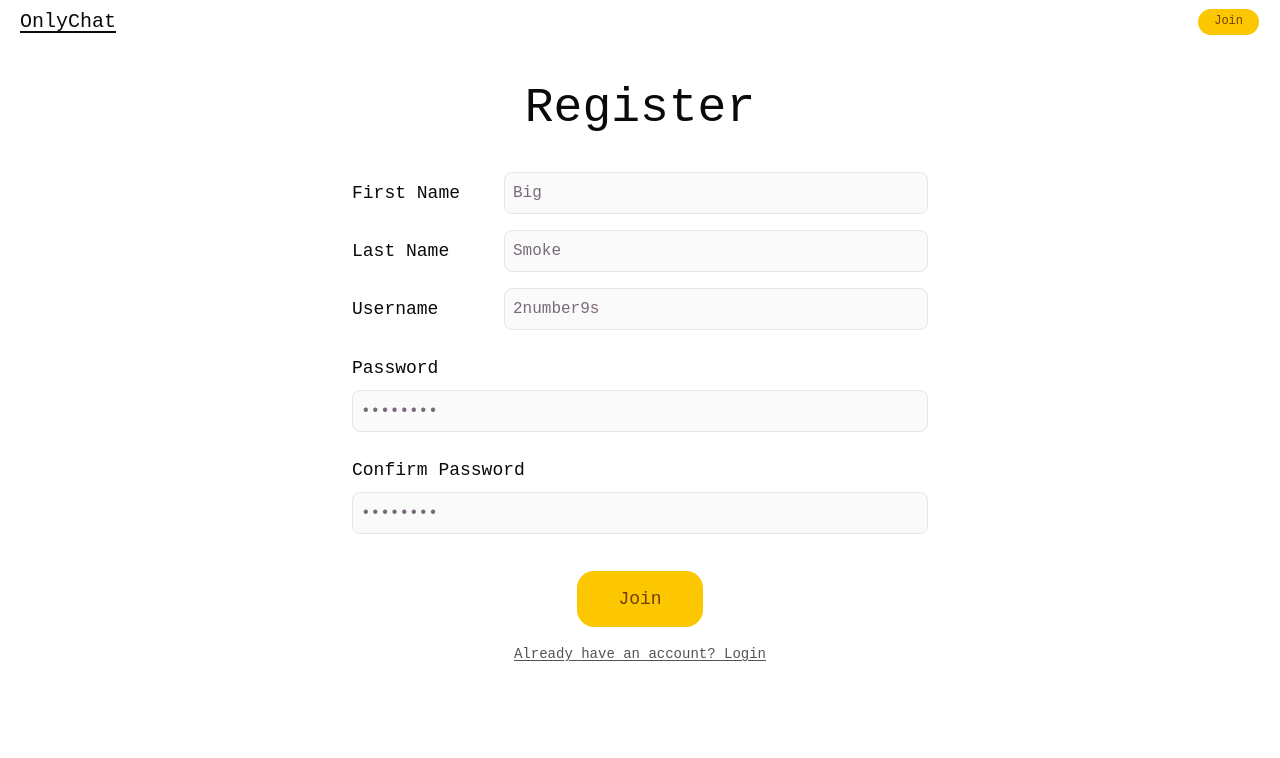
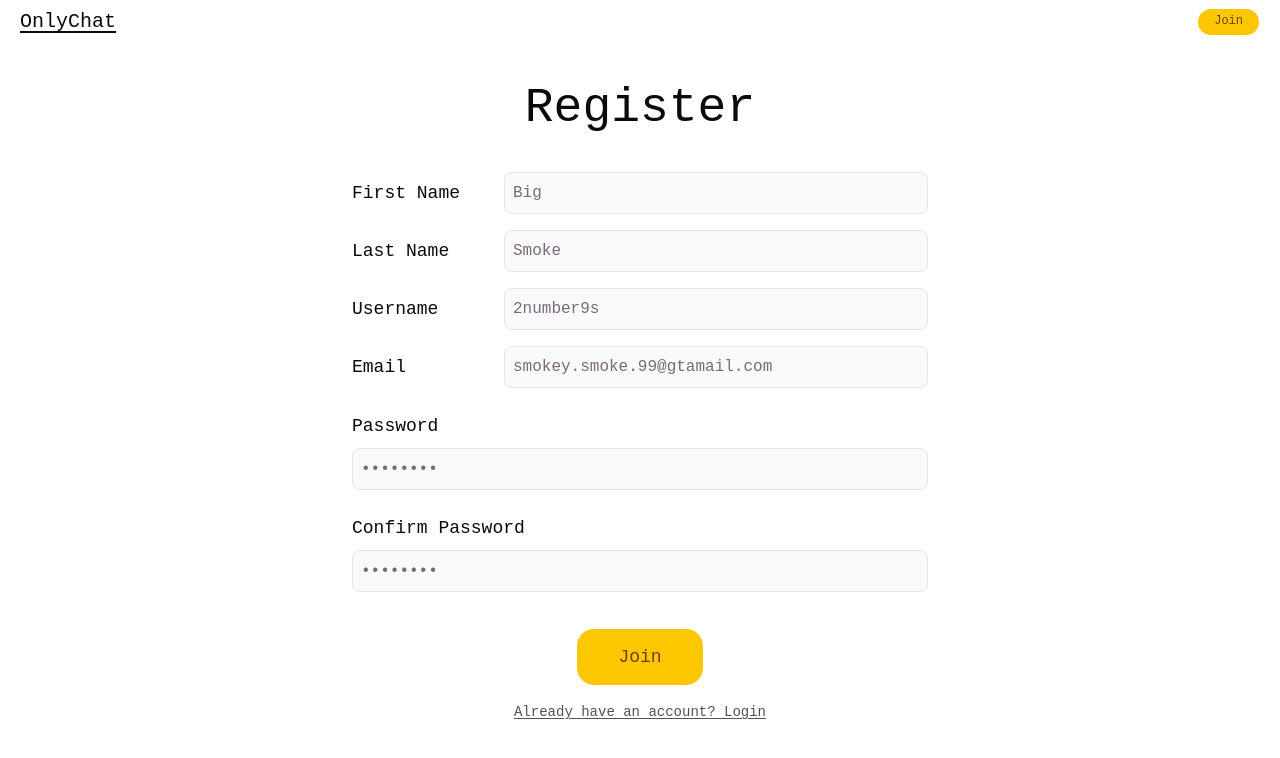
Before and after one commit to fromscode/members-only, a React (Vite) app in the folder client/: page /join in a window 1280 px wide. Both pictures are taken after a click on the element "New to OnlyChat? Create an account first". Shown: the top 758 px of the page. Built offline with nearby package versions, Linux system fonts and the light colour scheme.

Commit message:
Connect register

```diff
--- a/client/src/components/Register.tsx
+++ b/client/src/components/Register.tsx
@@ -3,18 +3,10 @@ import { useState } from "react"
 
 import { Eye, EyeOff } from "lucide-react"
 
-import {
-  Field,
-  FieldDescription,
-  FieldGroup,
-  FieldLabel,
-  FieldLegend,
-  FieldSeparator,
-  FieldSet,
-  FieldError,
-} from "@/components/ui/field"
+import { Field, FieldGroup, FieldLabel } from "@/components/ui/field"
 
 import { Input } from "@/components/ui/input"
+import { useNavigate } from "react-router"
 
 type RegisterProps = {
   toggleDisplay: () => void
@@ -30,17 +22,73 @@ export default function Register({
   const [password, setPassword] = useState<string>("")
   const [firstname, setFirstname] = useState<string>("")
   const [lastname, setLastname] = useState<string>("")
+  const [email, setEmail] = useState<string>("")
   const [confirmPassword, setConfirmPassword] = useState<string>("")
 
   const [showPassword, setShowPassword] = useState(false)
   const [showConfirmPassword, setShowConfirmPassword] = useState(false)
+
+  const [errorMessage, setErrorMessage] = useState<string>("")
+
+  const navigate = useNavigate()
+
+  async function handleSubmit(e: React.SubmitEvent) {
+    e.preventDefault()
+
+    if (password !== confirmPassword) {
+      setErrorMessage("Password and Confirm Password does not match")
+      return
+    }
+
+    const backend = import.meta.env.VITE_backend_uri as string
+    try {
+      const response = await fetch(backend + "register", {
+        method: "POST",
+        body: JSON.stringify({
+          firstname,
+          lastname,
+          username,
+          email,
+          password,
+        }),
+        mode: "cors",
+        headers: {
+          "Content-Type": "application/json",
+        },
+      })
+
+      const resBody = await response.json()
+
+      if (response.status == 400) {
+        setErrorMessage(resBody.message)
+        // } else if (response.status == 401) {
+        //   setErrorMessage("Incorrect username or password")
+      } else if (response.status == 200) {
+        const token = (await response.json()).token as string
+        localStorage.setItem("token", token)
+        navigate("/messages")
+      } else if (response.status == 500) {
+        setErrorMessage("Internal Server Error")
+      } else {
+        setErrorMessage(response.status + " error")
+      }
+    } catch (err) {
+      setErrorMessage("Some error occurred, Refer to console")
+      console.error(err)
+    }
+  }
 
   return (
     <>
       <div className="flex flex-col items-center justify-center px-5">
         <section className="w-xl shrink">
           <h1 className="mt-10 mb-10 text-center text-5xl">Register </h1>
-          <form>
+          {errorMessage && (
+            <div className="mb-5 rounded-bl-xs bg-red-950 py-2 text-center">
+              {errorMessage}
+            </div>
+          )}
+          <form onSubmit={handleSubmit}>
             <FieldGroup>
               <Field orientation="horizontal">
                 <FieldLabel
@@ -86,7 +134,22 @@ export default function Register({
                   placeholder="2number9s"
                   required
                   value={username}
+                  minLength={3}
                   onChange={(e) => setUsername(e.target.value)}
+                  className="min-w-0 py-5 text-base!"
+                />
+              </Field>
+              <Field orientation="horizontal">
+                <FieldLabel htmlFor="email" className="min-w-36 flex-1 text-lg">
+                  Email
+                </FieldLabel>
+                <Input
+                  type="email"
+                  id="email"
+                  placeholder="smokey.smoke.99@gtamail.com"
+                  required
+                  value={email}
+                  onChange={(e) => setEmail(e.target.value)}
                   className="min-w-0 py-5 text-base!"
                 />
               </Field>
@@ -99,6 +162,7 @@ export default function Register({
                     type={showPassword ? "text" : "password"}
                     placeholder="••••••••"
                     value={password}
+                    minLength={6}
                     onChange={(e) => setPassword(e.target.value)}
                     className="min-w-0 py-5 pr-10 text-base!"
                     required
```
